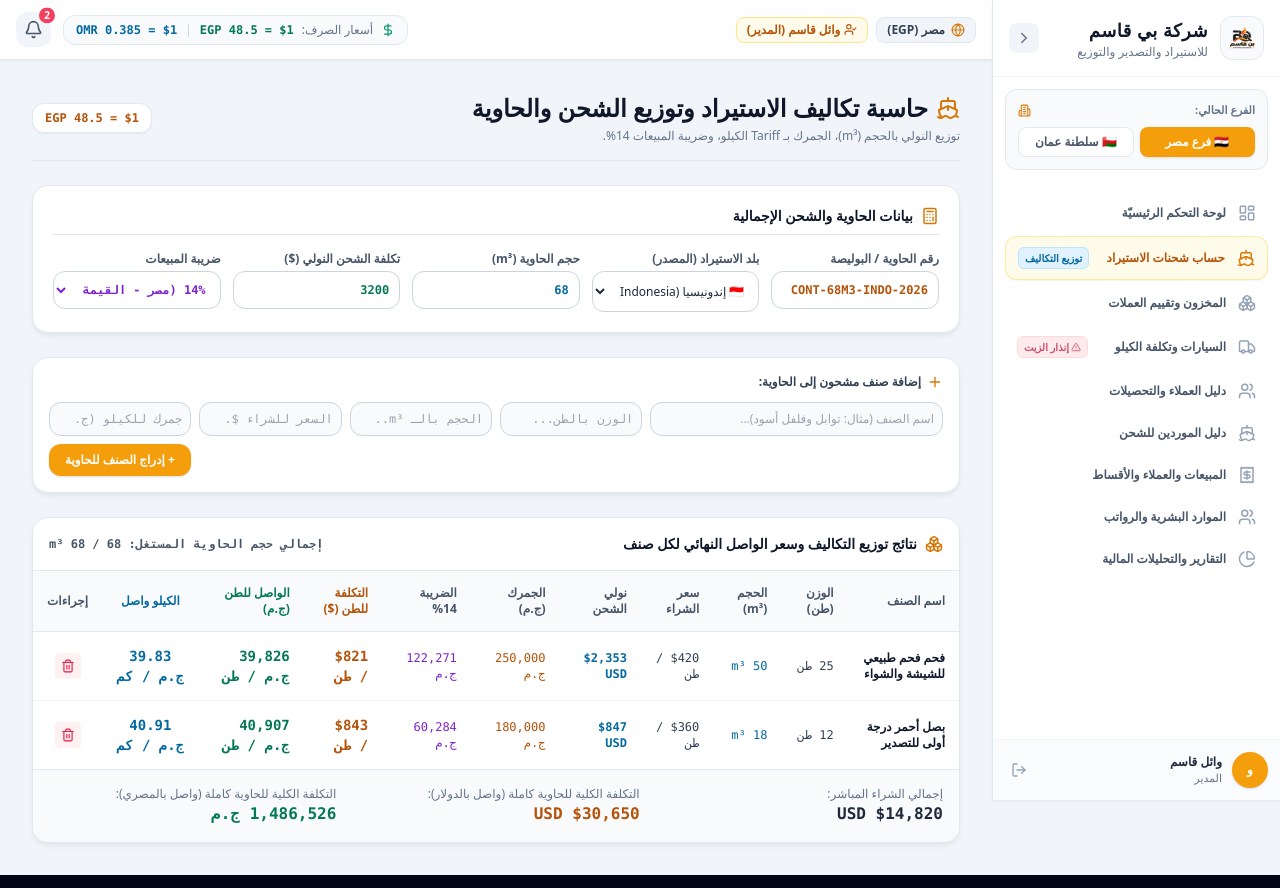
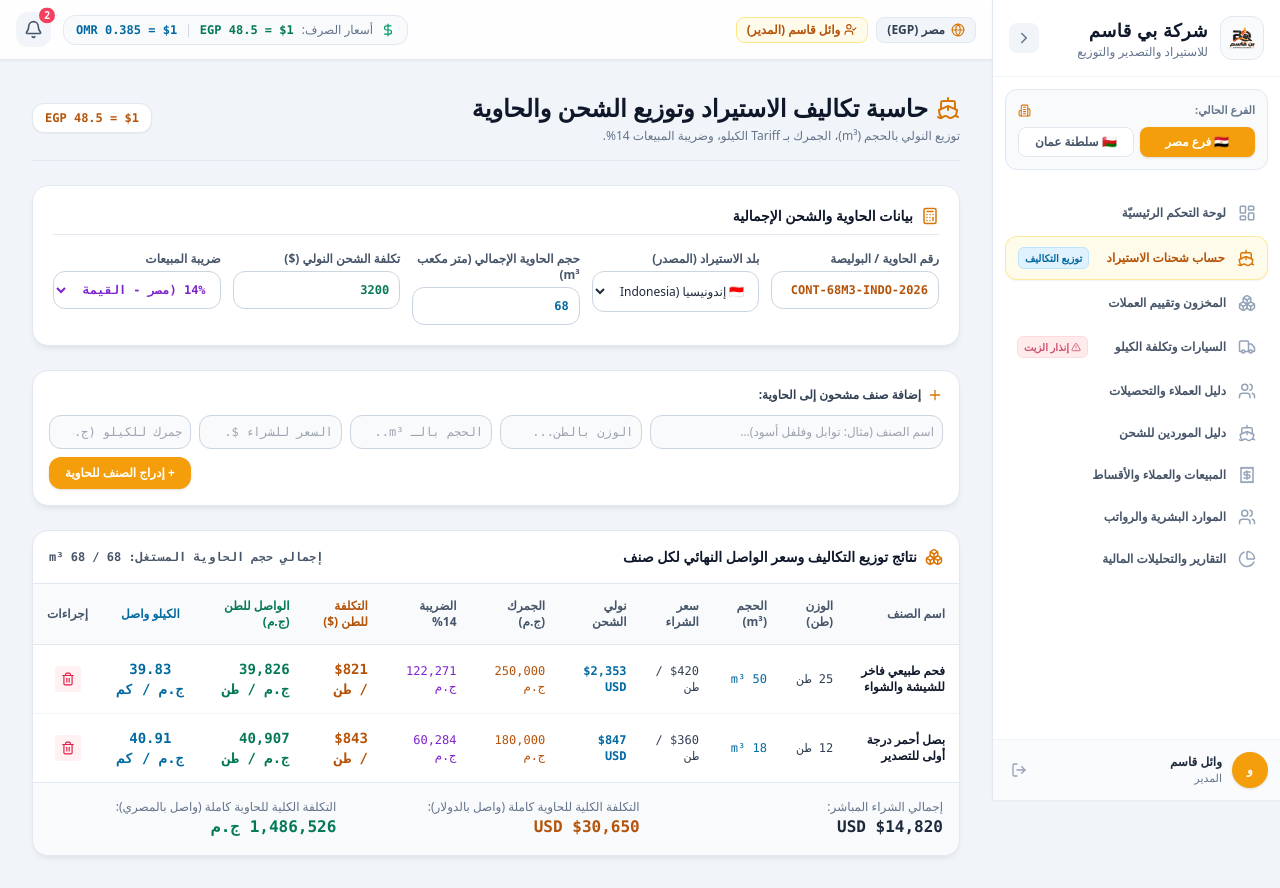
Before and after one commit to momarzouk1998/binqasim, a Next.js app: page /import-shipments in a window 1280 px wide. Built offline with nearby package versions, Linux system fonts and the light colour scheme.

Commit message:
fix: polish Arabic labels and volume text to standard Arabic (متر مكعب m³)

```diff
--- a/prisma/seed.ts
+++ b/prisma/seed.ts
@@ -51,7 +51,7 @@ async function main() {
     update: {},
     create: {
       id: 'item-fahm-01',
-      nameAr: 'فحم فحم طبيعي للشيشة والشواء (درجة أولى)',
+      nameAr: 'فحم طبيعي فاخر للشيشة والشواء (درجة أولى)',
       nameEn: 'Premium Charcoal',
       category: 'فحم',
       unit: 'TON',
--- a/src/app/import-shipments/page.tsx
+++ b/src/app/import-shipments/page.tsx
@@ -22,7 +22,7 @@ export default function ImportShipmentsPage() {
   const [items, setItems] = useState([
     {
       id: 1,
-      name: 'فحم فحم طبيعي للشيشة والشواء',
+      name: 'فحم طبيعي فاخر للشيشة والشواء',
       quantityTons: 25,
       volumeM3: 50,
       purchasePriceUSDPerTon: 420,
@@ -165,7 +165,7 @@ export default function ImportShipmentsPage() {
             </div>
 
             <div>
-              <label className="block text-slate-600 mb-1 font-bold">حجم الحاوية (m³)</label>
+              <label className="block text-slate-600 mb-1 font-bold">حجم الحاوية الإجمالي (متر مكعب m³)</label>
               <input
                 type="number"
                 value={totalVolumeM3}
--- a/src/app/inventory/page.tsx
+++ b/src/app/inventory/page.tsx
@@ -10,7 +10,7 @@ export default function InventoryPage() {
   const [items] = useState([
     {
       id: 'item-1',
-      nameAr: 'فحم طبيعي للشيشة والشواء (درجة أولى)',
+      nameAr: 'فحم طبيعي فاخر للشيشة والشواء (درجة أولى)',
       nameEn: 'Premium Charcoal',
       category: 'فحم',
       unit: 'TON',
```
